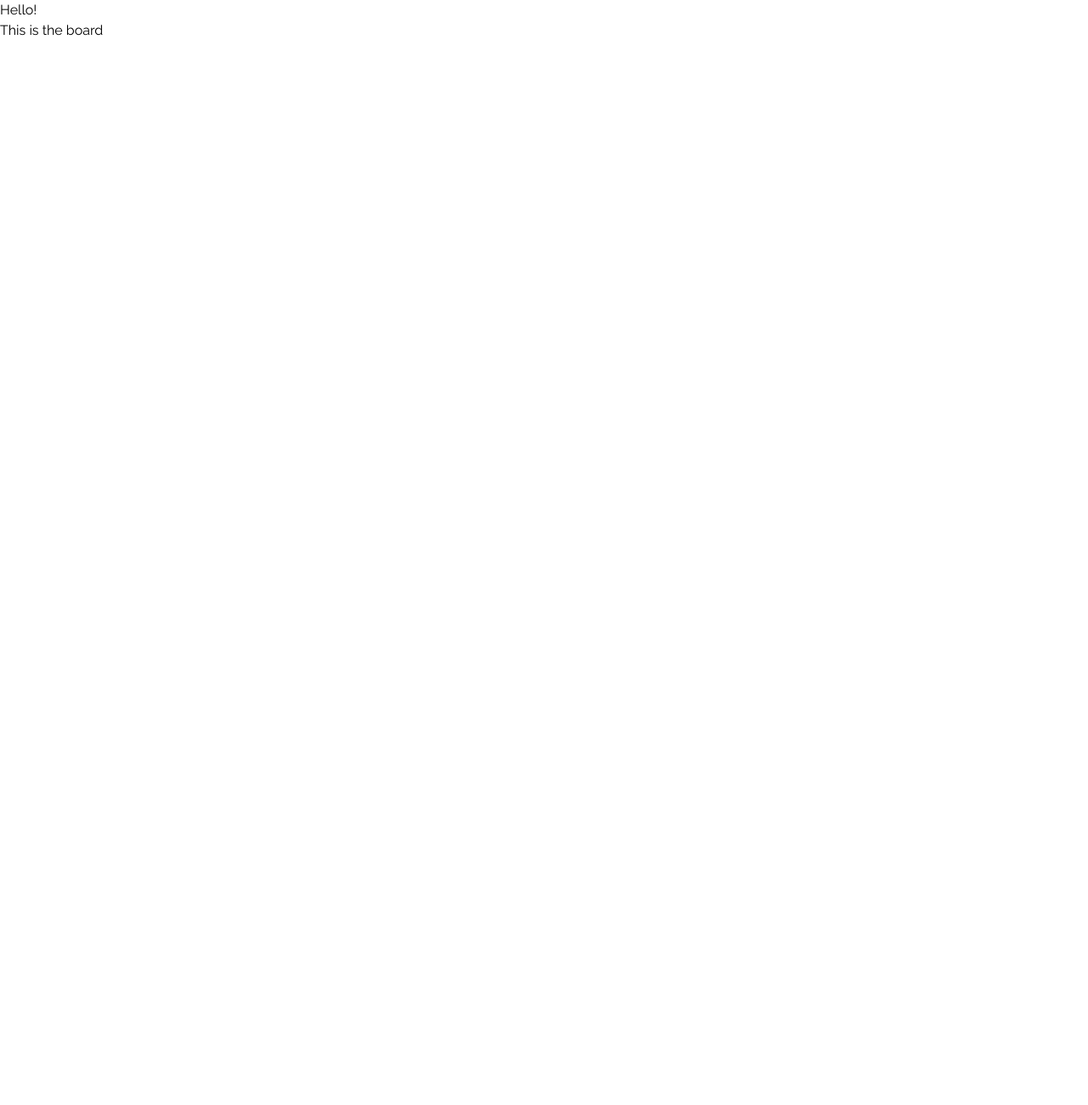
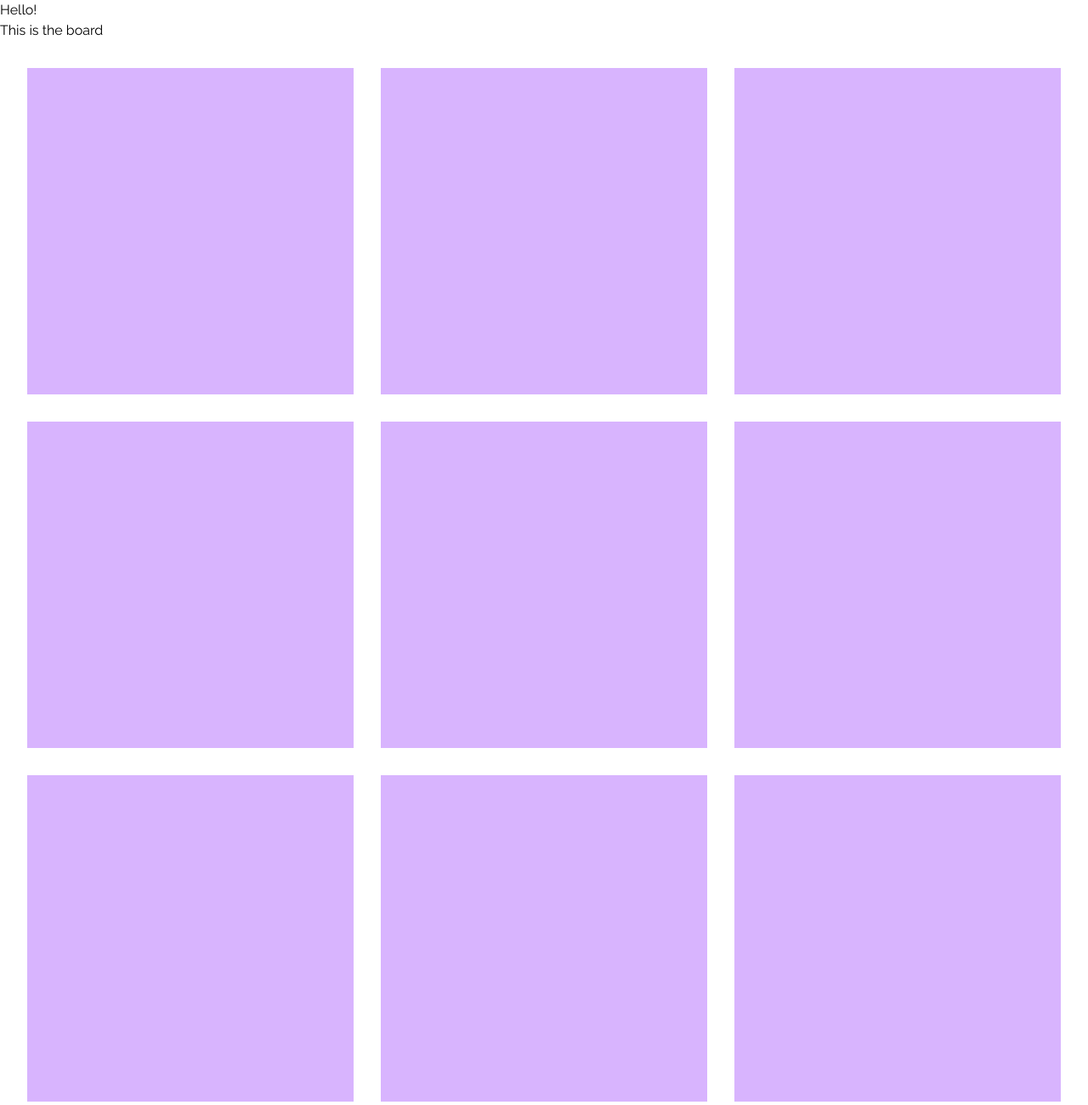
Before and after one commit to raymart-evangelista/javascript_tic_tac_toe, a website: page index.html in a window 1280 px wide. Shown: the whole page at 85% size. Before the commit the page ends 800 px from the top, so only its background shows below. Drawn offline with Linux system fonts and the light colour scheme.

Commit message:
add square css to html

```diff
--- a/index.html
+++ b/index.html
@@ -9,6 +9,19 @@
 </head>
 <body class="font-raleway">
   <div id="board">This is the board</div>
+  <div class="grid grid-cols-3 gap-8 m-8">
+    <div class="aspect-square p-8 bg-purple-300 hover:bg-purple-500"></div>
+    <div class="aspect-square p-8 bg-purple-300 hover:bg-purple-500"></div>
+    <div class="aspect-square p-8 bg-purple-300 hover:bg-purple-500"></div>
+
+    <div class="aspect-square p-8 bg-purple-300 hover:bg-purple-500"></div>
+    <div class="aspect-square p-8 bg-purple-300 hover:bg-purple-500"></div>
+    <div class="aspect-square p-8 bg-purple-300 hover:bg-purple-500"></div>
+
+    <div class="aspect-square p-8 bg-purple-300 hover:bg-purple-500"></div>
+    <div class="aspect-square p-8 bg-purple-300 hover:bg-purple-500"></div>
+    <div class="aspect-square p-8 bg-purple-300 hover:bg-purple-500"></div>
+  </div>
   <script src="script.js"></script>
 </body>
 </html>
--- a/tailwind.config.js
+++ b/tailwind.config.js
@@ -9,7 +9,7 @@ module.exports = {
       fontFamily: {
         nunito: ['Nunito'],
         raleway: ['Raleway']
-      }
+      },
     },
   },
   plugins: [],
```
Also changed, not shown: dist/output.css.
